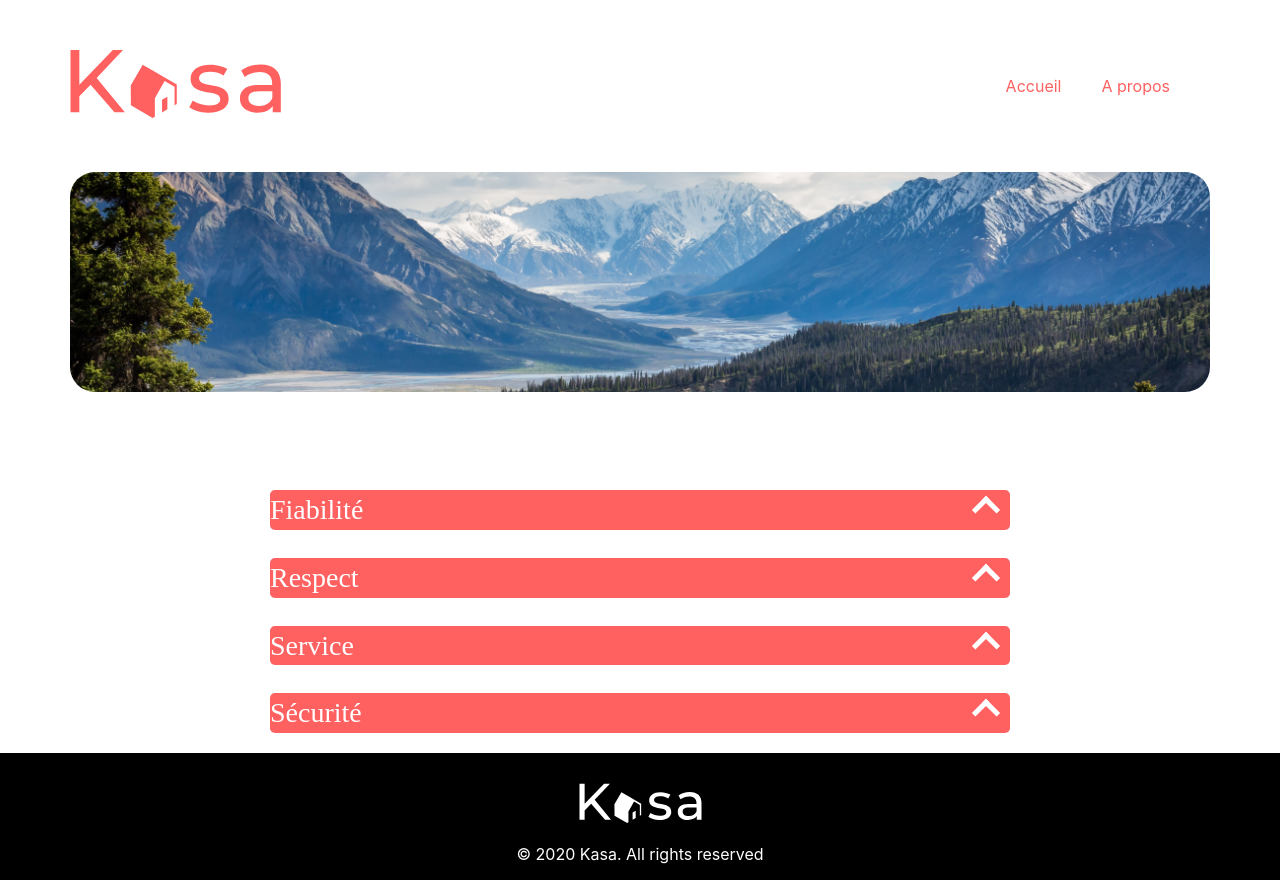
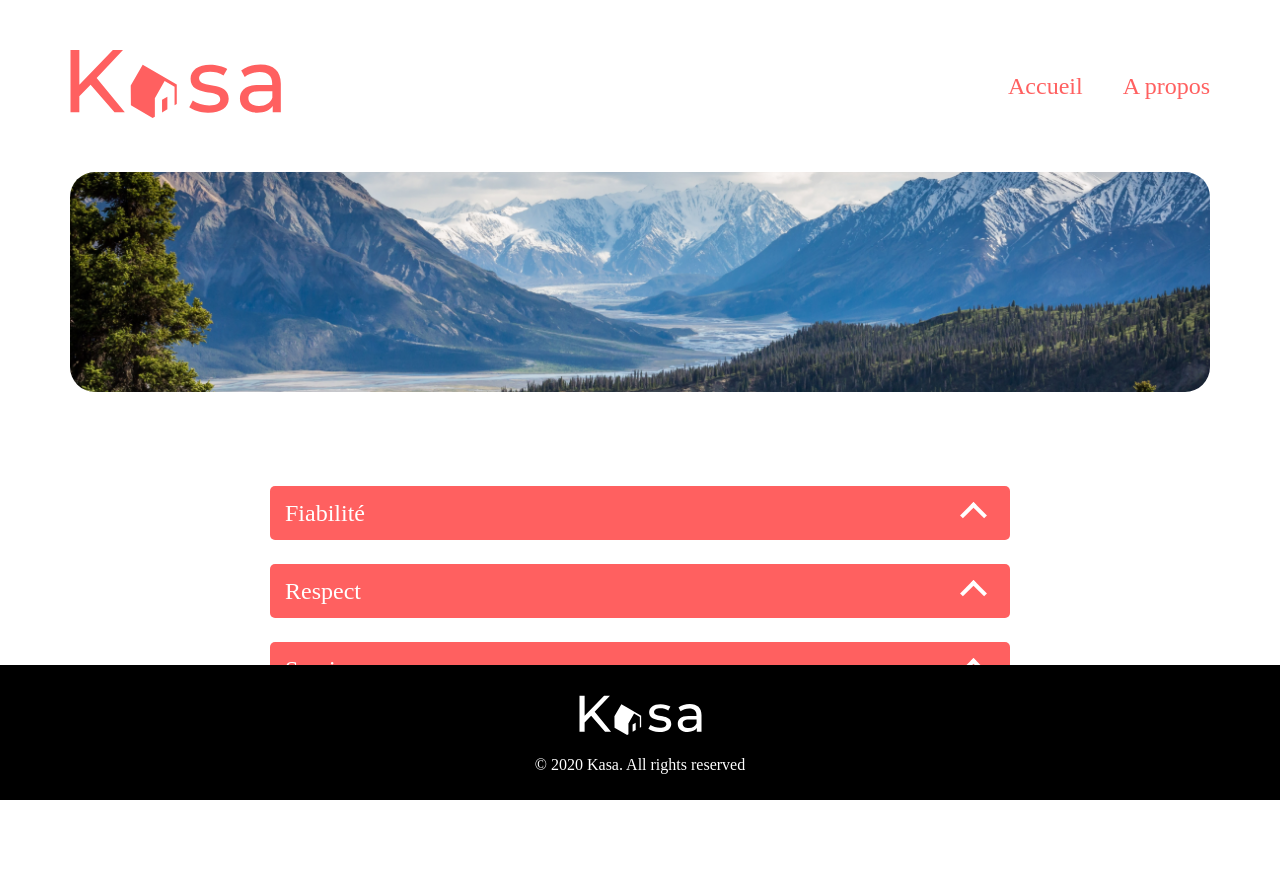
Before and after one commit to EtienneTrzpit/kasa, a React (Create React App) app: page /about in a window 1280 px wide. After the commit the page ends 800 px from the top, so only its background shows below. Built offline with nearby package versions, Linux system fonts and the light colour scheme.

Commit message:
display desktop

```diff
--- a/src/assets/style/accordion.scss
+++ b/src/assets/style/accordion.scss
@@ -23,13 +23,14 @@
   background-color: #ff6060;
   color: #fff;
   font-family: Montserrat;
-  font-size: 28px;
+  font-size: 24px;
   font-style: normal;
   font-weight: 500;
   line-height: 142.6%; /* 25.668px */
   display: flex;
   justify-content: space-between;
   margin-top: 1em;
+  padding: 10px 15px;
 }
 
 .accordion-content {
@@ -45,6 +46,7 @@
 }
 
 .arrow-down {
+  cursor: pointer;
   position: relative;
   top: 10px;
   content: "";
@@ -60,6 +62,7 @@
   transition: transform 0.5s ease-in-out;
 }
 .arrow-up {
+  cursor: pointer;
   position: relative;
   top: 10px;
   content: "";
--- a/src/assets/style/app.scss
+++ b/src/assets/style/app.scss
@@ -2,3 +2,7 @@ a {
   text-decoration: none;
   color: #000;
 }
+
+body {
+  font-family: Montserrat;
+}
--- a/src/assets/style/footer.scss
+++ b/src/assets/style/footer.scss
@@ -1,9 +1,17 @@
 .footer-container {
+  position: absolute;
+  bottom: 0;
+  padding-bottom: 10px;
+  width: 100%;
   background-color: black;
   color: white;
   display: flex;
-  justify-content: center;
+  justify-content: flex-end;
   flex-direction: column;
   align-items: center;
   padding-top: 30px;
 }
+
+.home + .footer-container {
+  position: relative;
+}
--- a/src/assets/style/header.scss
+++ b/src/assets/style/header.scss
@@ -11,12 +11,19 @@
   }
 
   &__nav li {
-    margin-right: 40px;
+    margin-left: 40px;
   }
 
   &__nav a {
     color: #ff6060;
     text-decoration: none;
+    color: #ff6060;
+    text-align: right;
+    font-family: Montserrat;
+    font-size: 24px;
+    font-style: normal;
+    font-weight: 500;
+    line-height: 142.6%; /* 34.224px */
   }
 
   &__nav {
--- a/src/assets/style/info.scss
+++ b/src/assets/style/info.scss
@@ -1,9 +1,47 @@
 .location-info {
   display: flex;
-  align-items: center;
+  align-items: flex-start;
   justify-content: space-between;
   margin-left: 70px;
   margin-right: 70px;
+
+  & > p {
+    color: #ff6060;
+    font-family: Montserrat;
+    font-size: 18px;
+    font-style: normal;
+    font-weight: 500;
+    line-height: 142.6%; /* 25.668px */
+    margin-top: -1.5em;
+  }
+  & .accordion {
+    width: 45%;
+  }
+  & .accordion-content {
+    display: flex;
+    align-items: flex-start;
+  }
+}
+
+.location-presentation {
+  margin-top: -30px;
+}
+
+.location-title {
+  color: #ff6060;
+  font-family: Montserrat;
+  font-size: 36px;
+  font-style: normal;
+  font-weight: 500;
+  line-height: 142.6%; /* 51.336px */
+  margin-top: 0.5em;
+}
+
+.location-accordions {
+  margin-top: -1em;
+  & .accordion-title {
+    font-size: 18px;
+  }
 }
 
 .picture {
@@ -12,13 +50,60 @@
   width: 64px;
 }
 
-.info-divided {
+.landlord {
   display: flex;
   align-items: center;
+  color: #ff6060;
+  text-align: right;
+  font-family: Montserrat;
+  font-size: 18px;
+  font-style: normal;
+  font-weight: 500;
+  line-height: 142.6%; /* 25.668px */
+  & > p {
+    margin-right: 10px;
+    width: 4em;
+  }
 }
 
 .list-info {
+  margin-left: -40px;
+  margin-top: 0;
   display: flex;
   align-items: center;
   list-style-type: none;
+  & > li {
+    margin-right: 10px;
+    padding: 3px 40px;
+    border-radius: 10px;
+    background: #ff6060;
+    color: #fff;
+    text-align: center;
+    font-family: Montserrat;
+    font-size: 14px;
+    font-style: normal;
+    font-weight: 500;
+    line-height: 142.6%; /* 19.964px */
+  }
 }
+
+.list-equipements {
+  display: flex;
+  justify-content: flex-start;
+  flex-direction: column;
+  align-items: center;
+  list-style-type: none;
+}
+
+.star {
+  font-size: 32px;
+  margin-left: 10px;
+  &,
+  .filled {
+    color: red;
+  }
+  &,
+  .empty {
+    color: #ff6060;
+  }
+}
--- /dev/null
+++ b/src/components/Accordion.jsx
@@ -0,0 +1,23 @@
+import "../assets/style/accordion.scss";
+import { useState } from "react";
+
+export default function Accordion({ accordionTitle, accordionContent }) {
+  const [selected, setSelected] = useState(null);
+  const toggle = () => {
+    selected === null ? setSelected(0) : setSelected(null);
+  };
+  return (
+    <div className="accordion" key={accordionTitle}>
+      <div className="accordion-title">
+        {accordionTitle}
+        <span
+          className={selected === 0 ? "arrow-down" : "arrow-up"}
+          onClick={() => toggle()}
+        ></span>
+      </div>
+      <div className={selected === 0 ? "wrapper is-open" : "wrapper"}>
+        <div className="accordion-content">{accordionContent}</div>
+      </div>
+    </div>
+  );
+}
--- a/src/components/MainAbout.jsx
+++ b/src/components/MainAbout.jsx
@@ -1,5 +1,4 @@
-import "../assets/style/accordion.scss";
-import { useState } from "react";
+import Accordion from "./Accordion";
 
 export default function MainAbout() {
   let accordionTitle = ["Fiabilité", "Respect", "Service", "Sécurité"];
@@ -9,30 +8,17 @@ export default function MainAbout() {
     "La bienveillance fait partie des valeurs fondatrices de Kasa. Tout comportement discriminatoire ou de perturbation du voisinage entraînera une exclusion de notre plateforme.",
     "La sécurité est la priorité de Kasa. Aussi bien pour nos hôtes que pour les voyageurs, chaque logement correspond aux critères de sécurité établis par nos services. En laissant une note aussi bienà l'hôte qu'au locataire, cela permet à nos équipes de vérifier que les standards sont bien respectés. Nous organisons également des ateliers sur la sécurité domestique pour nos hôtes.",
   ];
-  const [selected, setSelected] = useState(null);
-  const toggle = (index) => {
-    if (selected === index) {
-      return setSelected(null);
-    }
-    setSelected(index);
-  };
-
   return (
     <div className="accordions">
-      {accordionTitle.map((title, index) => (
-        <div className="accordion" key={title}>
-          <div className="accordion-title">
-            {title}
-            <span
-              className={selected === index ? "arrow-down" : "arrow-up"}
-              onClick={() => toggle(index)}
-            ></span>
-          </div>
-          <div className={selected === index ? "wrapper is-open" : "wrapper"}>
-            <div className="accordion-content">{accordionContent[index]}</div>
-          </div>
-        </div>
-      ))}
+      {accordionTitle.map((title, index) => {
+        return (
+          <Accordion
+            key={index}
+            accordionTitle={title}
+            accordionContent={accordionContent[index]}
+          />
+        );
+      })}
     </div>
   );
 }
--- a/src/components/MainLocation.jsx
+++ b/src/components/MainLocation.jsx
@@ -1,6 +1,7 @@
 import logements from "../data/logements.json";
 import { useParams } from "react-router-dom";
 import "../assets/style/info.scss";
+import Accordion from "./Accordion";
 
 export default function MainLocation() {
   const { id } = useParams();
@@ -13,9 +14,9 @@ export default function MainLocation() {
   }
   return (
     <>
-      <div className="location-info">
-        <h1>{logementSelectionne.title}</h1>
-        <span className="info-divided">
+      <div className="location-info location-presentation">
+        <h1 className="location-title">{logementSelectionne.title}</h1>
+        <span className="landlord">
           <p>{logementSelectionne.host["name"]}</p>
           <img
             className="picture"
@@ -38,17 +39,38 @@ export default function MainLocation() {
           {/* boucle pour afficher les étoiles remplis correspondant au rating du logement */}
           {Array.from({ length: logementSelectionne.rating }).map(
             (_, index) => (
-              <span key={index}>&#9733;</span>
+              <span key={index} className="star filled">
+                &#9733;
+              </span>
             )
           )}
           {/* boucle pour afficher les étoiles vides correspondant au rating du logement */}
           {Array.from({ length: 5 - logementSelectionne.rating }).map(
             (_, index) => (
-              <span key={index}>&#9734;</span>
+              <span key={index} className="star empty">
+                &#9734;
+              </span>
             )
           )}
         </span>
       </div>
+      <div className="location-info location-accordions">
+        <Accordion
+          accordionTitle={["Description"]}
+          accordionContent={[logementSelectionne.description]}
+        />
+        <Accordion
+          accordionTitle={["Équipements"]}
+          accordionContent={
+            <ul className="list-equipements">
+              {/* boucle sur les équipements du logement pour les afficher */}
+              {logementSelectionne.equipments.map((equipment, index) => {
+                return <li key={index}>{equipment}</li>;
+              })}
+            </ul>
+          }
+        />
+      </div>
     </>
   );
 }
--- a/src/routes/Home.jsx
+++ b/src/routes/Home.jsx
@@ -7,7 +7,7 @@ export default function Home() {
   return (
     <>
       <Header />
-      <main>
+      <main className="home">
         <Banner />
         <MainHome />
       </main>
```
